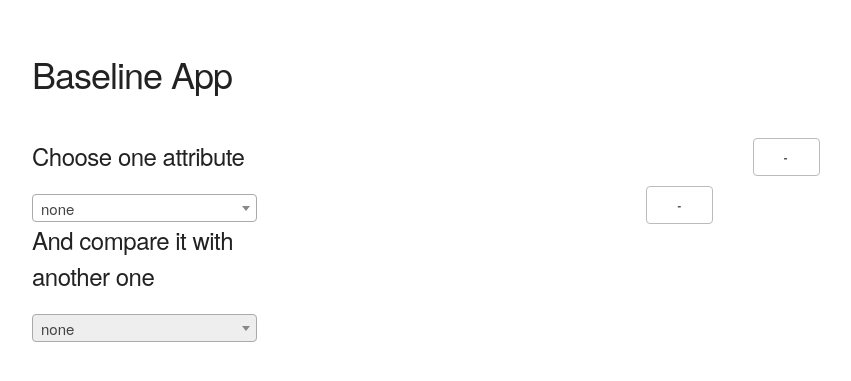
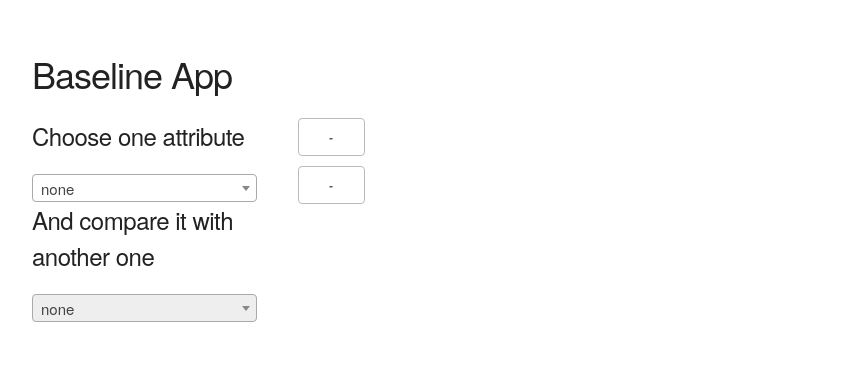
Before and after one commit to rainfedindia/BaselineApp, a Flask app: page / in a window 1280 px wide. Shown: the top 381 px of the page, without its empty margins (96-947 px from the left). Run offline with Flask 2, Linux system fonts and the light colour scheme.

Commit message:
buttons + select

```diff
--- a/static/css/style.css
+++ b/static/css/style.css
@@ -36,5 +36,5 @@
 .reduceDiv
 {
 
-	margin-left: 60%;
+
 }
--- a/static/js/script.js
+++ b/static/js/script.js
@@ -50,6 +50,7 @@
              }
              data.forEach(function(d, i) {
                  d[this.value] = +d[this.value];
+                 d["cp_id"] = +d["cp_id"];
              });
              visualizeOne(this.value);
          });
--- a/templates/app.html
+++ b/templates/app.html
@@ -54,9 +54,9 @@
                 </div>
                 <div class="nine columns">
                 <div class="reduceDiv">
+                    <button class="reduce">-</button>
                     <span id="graphTitle1">
                     </span>
-                    <button class="reduce">-</button>
                 </div>
                 <div class="content">
                     <div class="" id="nb0">
@@ -66,10 +66,10 @@
                     <div class="" id="histoSelector">
                     </div>
                     </div>
-                </div>
+
                 <div class="reduceDiv">
-                    <h4 id="graphTitle2"></h4>
                     <button class="reduce">-</button>
+                    <span id="graphTitle2"></span>
                 </div>
                 <div class="content">
 
```
